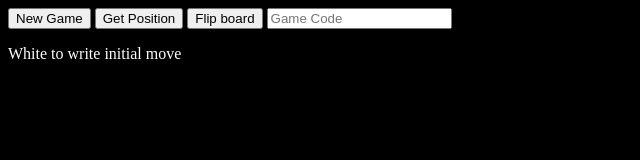
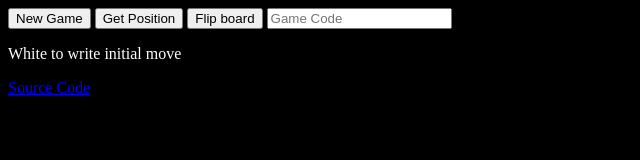
Before and after one commit to Noah-R/Premove-Chess, a website: page public/chess.html in a window 1280 px wide. Shown: the whole page, without its empty margins (0-640 px from the left). Drawn offline with Linux system fonts and the light colour scheme.

Commit message:
now links to source

```diff
--- a/public/chess.html
+++ b/public/chess.html
@@ -13,6 +13,7 @@
             <button id="flip">Flip board</button>
             <input id="playerkey" type="text" placeholder="Game Code">
             <p id="status">White to write initial move</p>
+            <a href="https://github.com/Noah-R/Premove-Chess">Source Code</a>
         </div>
         <script src="scripts.js"></script>
     </body>
```
